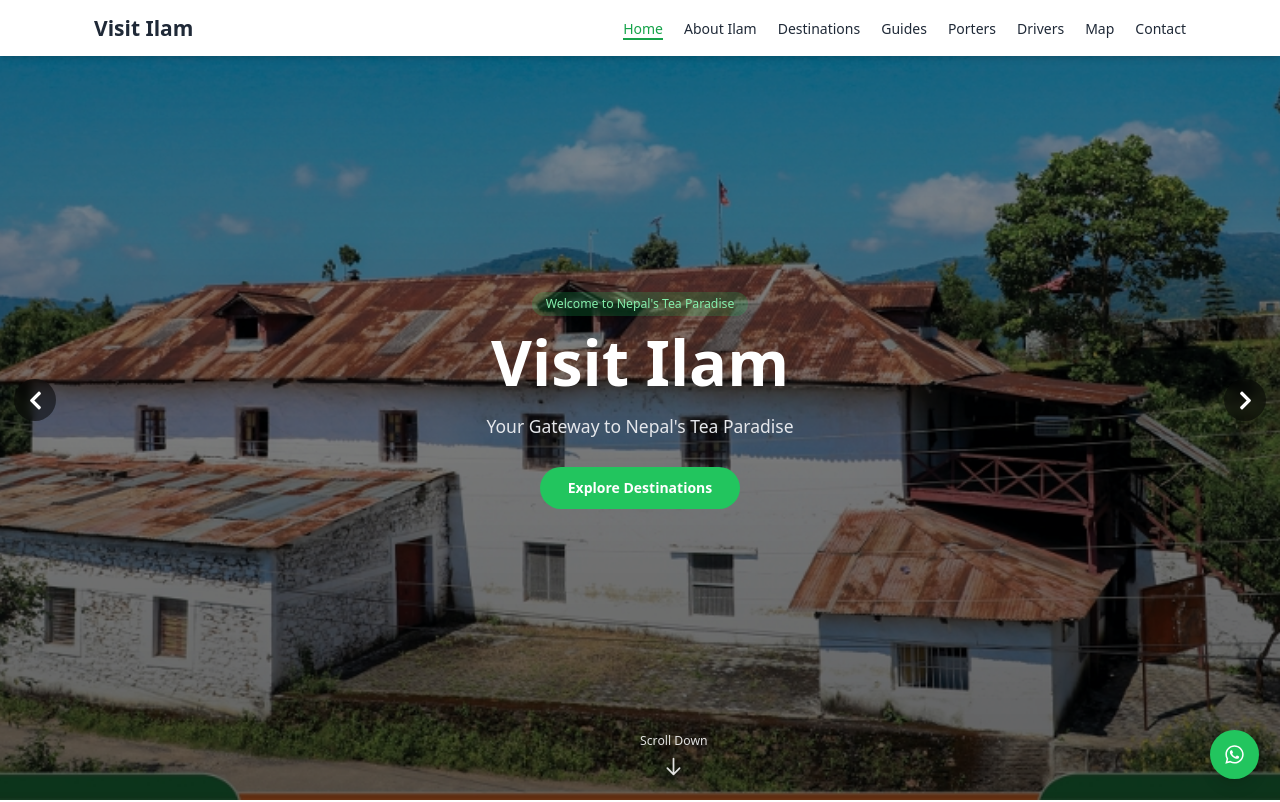
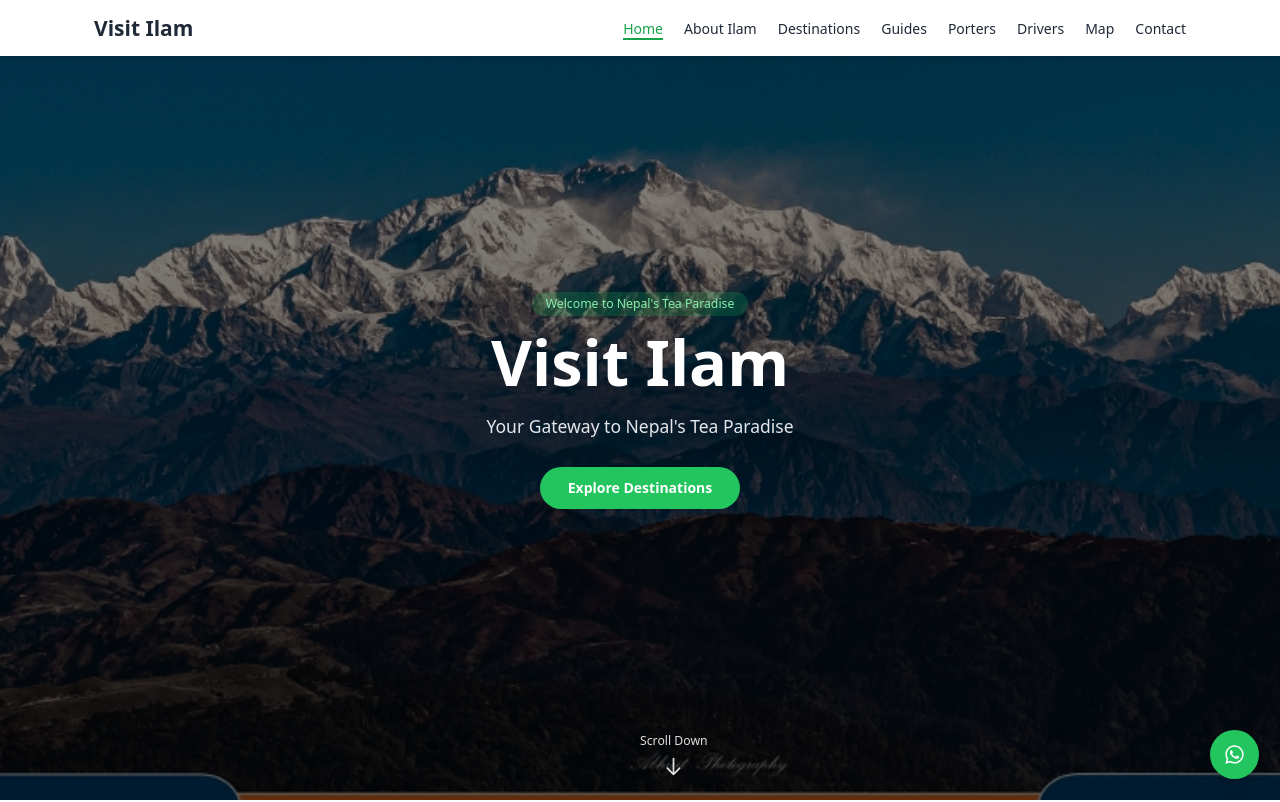
Before and after one commit to Nenson7/tourism, a React (Vite) app: page / in a window 1280 px wide. Shown: the top 802 px of the page. Built offline with nearby package versions, Linux system fonts and the light colour scheme.

Commit message:
hero single images

```diff
--- a/src/components/Hero.jsx
+++ b/src/components/Hero.jsx
@@ -1,6 +1,4 @@
-import { motion, AnimatePresence } from 'framer-motion'
-import { useState, useEffect } from 'react'
-import { FaChevronLeft, FaChevronRight } from 'react-icons/fa'
+import { motion } from 'framer-motion'
 
 // Animation variants
 const containerVariants = {
@@ -42,58 +40,7 @@
   }
 }
 
-// Hero images array
-const heroImages = [
-  '/static/ilam_tea_garden.jpg',
-  '/static/ilam_tea_factory.jpg',
-  '/static/maipokhari.jpg',
-  '/static/sandakpur.jpg',
-  '/static/panitar_tea_state.jpg',
-  '/static/didi_bahini_jharna.jpg',
-  '/static/gajurmukhi_devi_temple.jpg',
-  '/static/maisthan_temple.jpg',
-  '/static/seti_devi_temple.jpg',
-  '/static/sukilumba_devithan.jpg',
-  '/static/sukilumba_airport.jpg',
-  '/static/gumba_danda.jpg',
-  '/static/mangmalung.jpg',
-  '/static/ilam_durbar.jpg',
-  '/static/ratna_kumar.jpg',
-  '/static/bhalu_dhunga.jpg',
-  '/static/ilam_view_tower.jpg',
-  '/static/narayanthan_temple.jpg',
-  '/static/singhabahini.jpg',
-  '/static/bouddha_park.jpg',
-  '/static/mahabhir_rock_climbing.jpg',
-  '/static/sanu_pathivara_temple.jpg',
-  '/static/siddhithumka.jpg',
-  '/static/sakela_tham.jpg',
-  '/static/bhimsenthan.jpg',
-  '/static/patenagi.jpg',
-  '/static/shree_antu.jpg'
-]
-
 const Hero = () => {
-  const [currentImageIndex, setCurrentImageIndex] = useState(0)
-  const [isLoading, setIsLoading] = useState(true)
-
-  // Auto-advance carousel
-  useEffect(() => {
-    const timer = setInterval(() => {
-      setCurrentImageIndex((prev) => (prev + 1) % heroImages.length)
-    }, 5000) // Change image every 5 seconds
-
-    return () => clearInterval(timer)
-  }, [])
-
-  const handlePrevImage = () => {
-    setCurrentImageIndex((prev) => (prev - 1 + heroImages.length) % heroImages.length)
-  }
-
-  const handleNextImage = () => {
-    setCurrentImageIndex((prev) => (prev + 1) % heroImages.length)
-  }
-
   const handleExploreClick = () => {
     const destinationsSection = document.getElementById('featured-destinations')
     if (destinationsSection) {
@@ -103,55 +50,15 @@
 
   return (
     <div id="hero" className="relative h-screen w-full overflow-hidden">
-      {/* Hero Image Carousel */}
-      <div className="absolute inset-0 bg-black">
-        <AnimatePresence initial={false}>
-          <motion.div
-            key={currentImageIndex}
-            initial={{ x: 1000, opacity: 0 }}
-            animate={{ x: 0, opacity: 1 }}
-            exit={{ x: -1000, opacity: 0 }}
-            transition={{
-              type: "spring",
-              stiffness: 100,
-              damping: 20,
-              duration: 0.5
-            }}
-            className="absolute inset-0"
-          >
-            <img
-              src={heroImages[currentImageIndex]}
-              alt="Ilam Scenery"
-              className="h-full w-full object-cover"
-              onLoad={() => setIsLoading(false)}
-            />
-            {/* Blurred background for images that don't match viewport */}
-            <div className="absolute inset-0 bg-gradient-to-b from-black/40 to-black/60"></div>
-          </motion.div>
-        </AnimatePresence>
-
-        {/* Navigation Buttons */}
-        <button
-          onClick={handlePrevImage}
-          className="absolute left-4 top-1/2 -translate-y-1/2 bg-black/50 hover:bg-black/70 text-white p-3 rounded-full transition-colors duration-200 backdrop-blur-sm z-20"
-          aria-label="Previous image"
-        >
-          <FaChevronLeft className="w-6 h-6" />
-        </button>
-        <button
-          onClick={handleNextImage}
-          className="absolute right-4 top-1/2 -translate-y-1/2 bg-black/50 hover:bg-black/70 text-white p-3 rounded-full transition-colors duration-200 backdrop-blur-sm z-20"
-          aria-label="Next image"
-        >
-          <FaChevronRight className="w-6 h-6" />
-        </button>
-
-        {/* Loading State */}
-        {isLoading && (
-          <div className="absolute inset-0 flex items-center justify-center bg-black/50">
-            <div className="h-12 w-12 animate-spin rounded-full border-4 border-white border-t-transparent"></div>
-          </div>
-        )}
+      {/* Hero Image */}
+      <div className="absolute inset-0">
+        <img
+          src="/static/sandakpur.jpg"
+          alt="Sandakpur Ilam"
+          className="h-full w-full object-cover"
+        />
+        {/* Overlay */}
+        <div className="absolute inset-0 bg-gradient-to-b from-black/40 to-black/60"></div>
       </div>
 
       {/* Content */}
```
